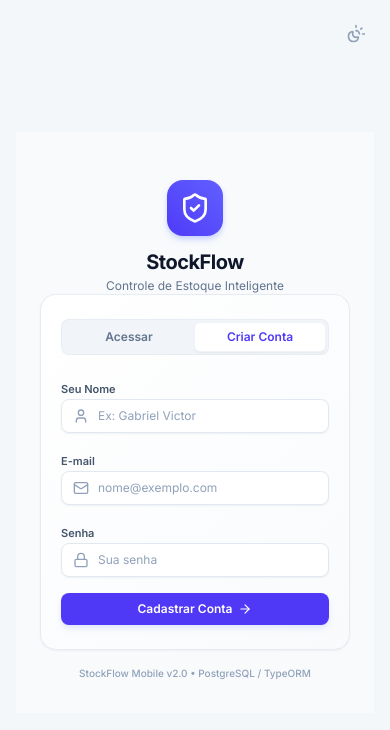
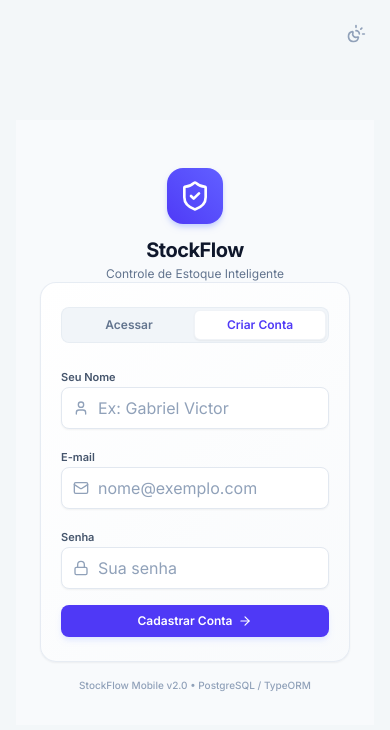
Before and after one commit to Gee152/sysStoque, a React (Vite) app in the folder frontend/: page / in a window 390 px wide. Both pictures are taken after a click on the button "Criar Conta". Shown: the top 730 px of the page. Built offline with nearby package versions, Linux system fonts and the light colour scheme.

Commit message:
adjusts in mobile e pwa fix in nav and zoom

```diff
--- a/frontend/src/App.tsx
+++ b/frontend/src/App.tsx
@@ -384,13 +384,14 @@ export default function App() {
           </aside>
 
           {/* Mobile layout (lg:hidden) */}
-          <div className="lg:hidden mobile-frame w-full h-dynamic bg-slate-50 dark:bg-slate-950 flex flex-col justify-between shadow-lg transition-colors">
-            <div className="flex-1 overflow-y-auto px-4 pt-5 scrollbar-none">
+          <div className="lg:hidden mobile-frame w-full h-dynamic bg-slate-50 dark:bg-slate-950 overflow-y-auto shadow-lg transition-colors">
+            <div className="px-4 pt-5 pb-24">
               {content}
             </div>
+          </div>
 
-            {/* Mobile bottom nav */}
-            <div className="glass-panel border-t border-slate-200 dark:border-slate-800 bg-white/95 dark:bg-slate-900/95 py-1.5 px-2 shrink-0 flex justify-between items-center z-40 relative shadow-xs pb-safe">
+          {/* Mobile bottom nav (fixed) */}
+          <div className="lg:hidden fixed bottom-0 left-0 right-0 z-50 glass-panel border-t border-slate-200 dark:border-slate-800 bg-white/95 dark:bg-slate-900/95 py-1.5 px-2 flex justify-between items-center shadow-xs pb-safe">
             {navItems.map((item) => (
               <button
                 key={item.id}
@@ -412,7 +413,6 @@ export default function App() {
               <span className="text-[10px] tracking-wide font-medium">{darkMode ? "Claro" : "Escuro"}</span>
             </button>
           </div>
-          </div>
 
           {/* Desktop layout (hidden < lg) */}
           <main className="hidden lg:flex lg:flex-col lg:flex-1 lg:min-h-0">
--- a/frontend/src/components/AuthScreen.tsx
+++ b/frontend/src/components/AuthScreen.tsx
@@ -133,7 +133,7 @@ export default function AuthScreen({ onAuthSuccess, darkMode, onToggleDark }: Au
                   placeholder="Ex: Gabriel Victor"
                   value={name}
                   onChange={(e) => setName(e.target.value)}
-                  className="w-full pl-9 pr-4 py-2 bg-white dark:bg-slate-800 border border-slate-200 dark:border-slate-700 rounded-lg text-xs text-slate-850 dark:text-slate-200 placeholder-slate-400 dark:placeholder-slate-500 focus:outline-none focus:border-indigo-500 focus:ring-1 focus:ring-indigo-500 transition-all shadow-xs"
+                  className="w-full pl-9 pr-4 py-2 bg-white dark:bg-slate-800 border border-slate-200 dark:border-slate-700 rounded-lg text-[16px] text-slate-850 dark:text-slate-200 placeholder-slate-400 dark:placeholder-slate-500 focus:outline-none focus:border-indigo-500 focus:ring-1 focus:ring-indigo-500 transition-all shadow-xs"
                 />
               </div>
             </div>
@@ -152,7 +152,7 @@ export default function AuthScreen({ onAuthSuccess, darkMode, onToggleDark }: Au
                 placeholder="nome@exemplo.com"
                 value={email}
                 onChange={(e) => setEmail(e.target.value)}
-                className="w-full pl-9 pr-4 py-2 bg-white dark:bg-slate-800 border border-slate-200 dark:border-slate-700 rounded-lg text-xs text-slate-850 dark:text-slate-200 placeholder-slate-400 dark:placeholder-slate-500 focus:outline-none focus:border-indigo-500 focus:ring-1 focus:ring-indigo-500 transition-all shadow-xs"
+                className="w-full pl-9 pr-4 py-2 bg-white dark:bg-slate-800 border border-slate-200 dark:border-slate-700 rounded-lg text-[16px] text-slate-850 dark:text-slate-200 placeholder-slate-400 dark:placeholder-slate-500 focus:outline-none focus:border-indigo-500 focus:ring-1 focus:ring-indigo-500 transition-all shadow-xs"
               />
             </div>
           </div>
@@ -170,7 +170,7 @@ export default function AuthScreen({ onAuthSuccess, darkMode, onToggleDark }: Au
                 placeholder="Sua senha"
                 value={password}
                 onChange={(e) => setPassword(e.target.value)}
-                className="w-full pl-9 pr-4 py-2 bg-white dark:bg-slate-800 border border-slate-200 dark:border-slate-700 rounded-lg text-xs text-slate-850 dark:text-slate-200 placeholder-slate-400 dark:placeholder-slate-500 focus:outline-none focus:border-indigo-500 focus:ring-1 focus:ring-indigo-500 transition-all shadow-xs"
+                className="w-full pl-9 pr-4 py-2 bg-white dark:bg-slate-800 border border-slate-200 dark:border-slate-700 rounded-lg text-[16px] text-slate-850 dark:text-slate-200 placeholder-slate-400 dark:placeholder-slate-500 focus:outline-none focus:border-indigo-500 focus:ring-1 focus:ring-indigo-500 transition-all shadow-xs"
               />
             </div>
           </div>
```
Lines whose indentation alone changed are shown as unchanged.
